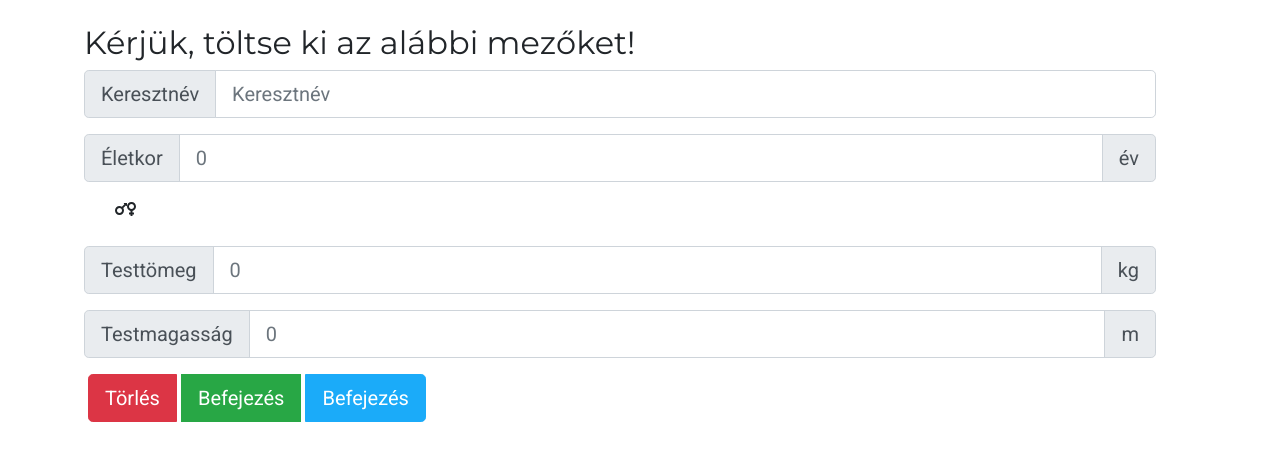
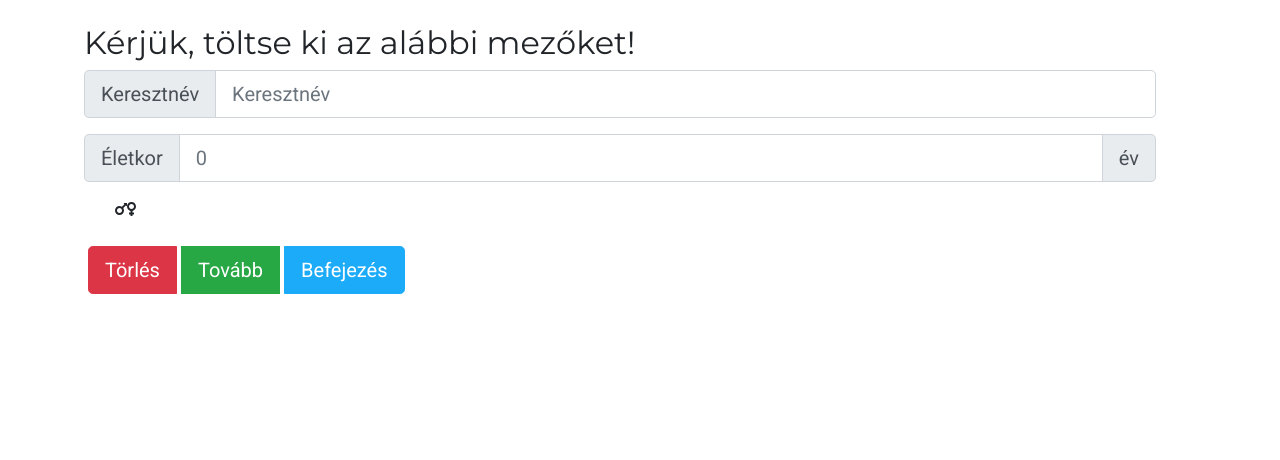
Before and after one commit to mkmDEV/biotech, an Angular app: page / in a window 1280 px wide. Shown: the top 460 px of the page. Built offline with nearby package versions, Linux system fonts and the light colour scheme.

Commit message:
pagination rulez

```diff
--- a/src/app/components/input-form/input-form.component.html
+++ b/src/app/components/input-form/input-form.component.html
@@ -6,7 +6,7 @@
         <div class="new-customer-data"
              ngModelGroup="newCustomerData"
         >
-
+          <div id="first-page" *ngIf="isFirstPage">
             <div class="input-group input-group-lg mb-3">
               <div class="input-group-prepend">
                 <span class="input-group-text inputGroup-sizing-lg" id="customer-name-label">Keresztnév</span>
@@ -49,7 +49,9 @@
                 </label>
               </div>
             </div>
+          </div> <!-- end of first page -->
 
+          <div id="second-page" *ngIf="!isFirstPage">
             <div class="input-group input-group-lg mb-3">
               <div class="input-group-prepend">
                 <span class="input-group-text inputGroup-sizing-lg" id="customer-weight-label">Testtömeg</span>
@@ -89,11 +91,13 @@
                 <span class="input-group-text">m</span>
               </div>
             </div>
+          </div>
 
         </div>
         <div class="btn-group" role="group">
           <button (click)="openModal(content)" class="btn btn-lg btn-danger ml-1">Törlés</button>
-          <button class="btn btn-lg btn-success ml-1">Befejezés</button>
+          <button class="btn btn-lg btn-success ml-1" (click)="togglePage()" *ngIf="isFirstPage">Tovább</button>
+          <button class="btn btn-lg btn-success ml-1" (click)="togglePage()" *ngIf="!isFirstPage">Vissza</button>
           <button class="btn btn-lg btn-primary ml-1">Befejezés</button>
         </div>
       </form>
--- a/src/app/components/input-form/input-form.component.ts
+++ b/src/app/components/input-form/input-form.component.ts
@@ -17,6 +17,7 @@ export class InputFormComponent implements OnInit {
   faVenus = faVenus;
 
   customerData: Customer;
+  isFirstPage = true;
   submitted = false;
   reset = false;
 
@@ -29,6 +30,10 @@ export class InputFormComponent implements OnInit {
 
   ngOnInit(): void {
 
+  }
+
+  togglePage(): void {
+    this.isFirstPage = !this.isFirstPage;
   }
 
   onSubmit(f: NgForm): void {
```
Lines whose indentation alone changed are shown as unchanged.
